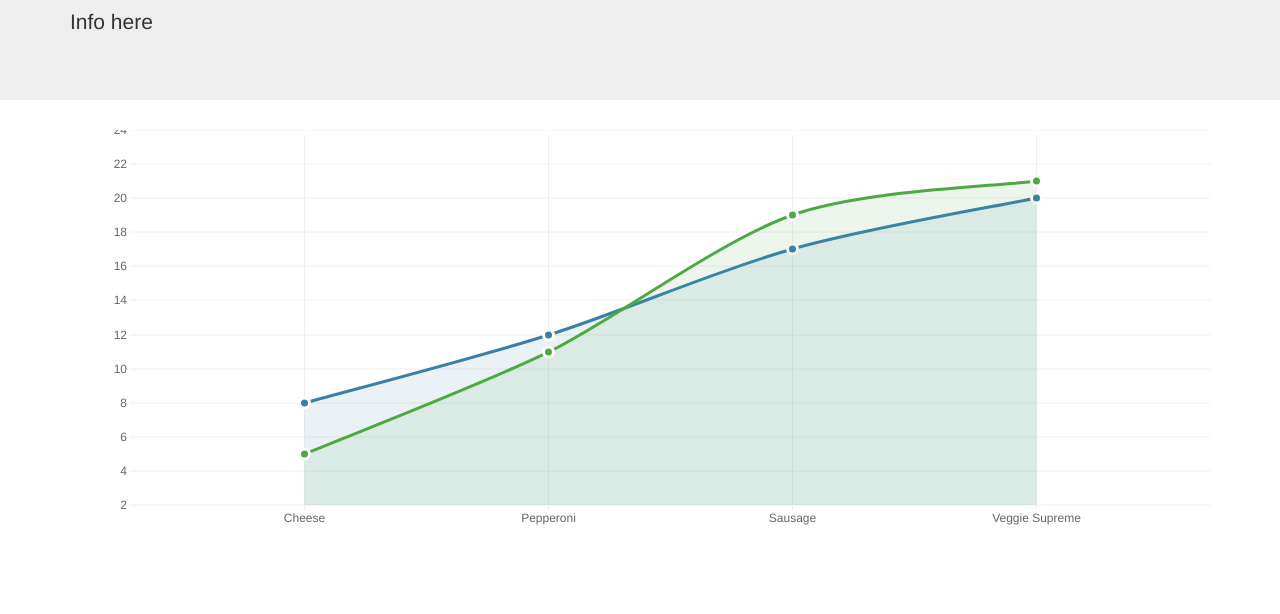
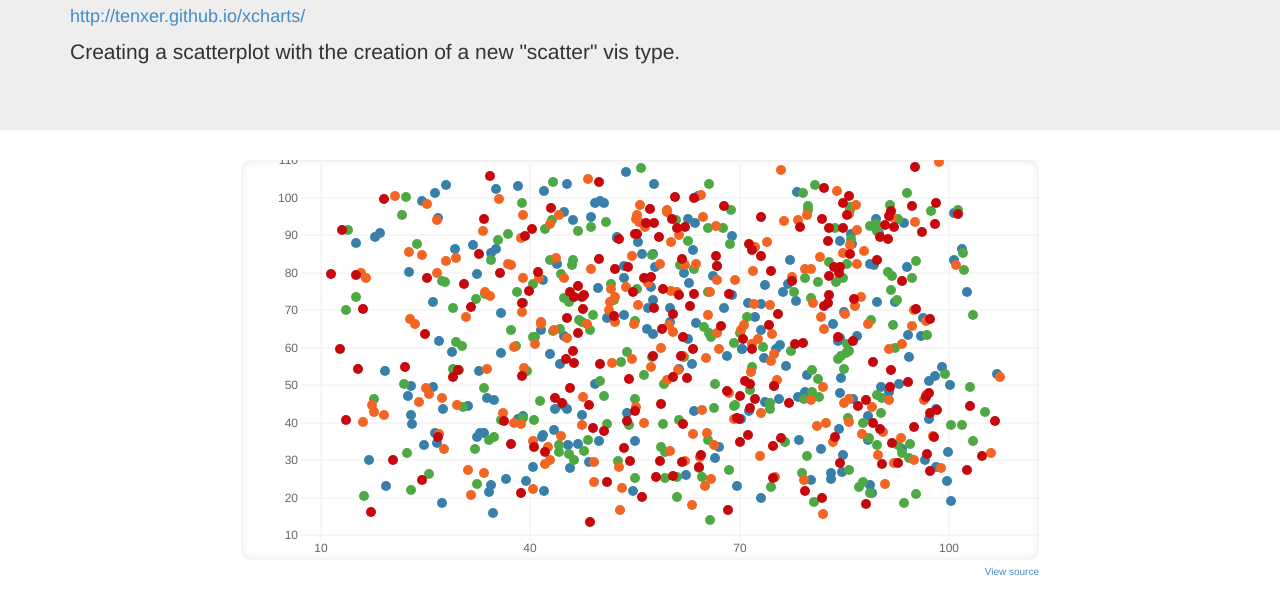
Before and after one commit to MikeAHenry/d3-libraries-demo, a plain HTML site: page xcharts/index.html in a window 1280 px wide. Shown: the part 154-768 px from the top of the page. Drawn offline with Linux system fonts and the light colour scheme; animation ran at ten frames a second.

Commit message:
Added xCharts scatterplot vis type and demo

```diff
--- a/xcharts/index.html
+++ b/xcharts/index.html
@@ -11,9 +11,21 @@
 	<!-- YOUR STYLES HERE -->
 	<style>
 
+		.chart-example {
+			width: 70%;
+			margin: auto;
+			text-align: right;
+		}
+
+		.chart-example .caption {
+			font-size: 10px;
+		}
+
 		#bar-chart {
 			width: 100%;
 			height: 400px;
+			border-radius: 10px;
+			box-shadow: 0 0 10px rgba(0,0,0,0.1) inset;
 		}
 
 	</style>
@@ -39,13 +51,17 @@
 	<div class="jumbotron">
 		<div class="container">
 			<h2>xcharts</h2>
-			<p>Info here</p>
+			<a href="http://tenxer.github.io/xcharts/"><h4>http://tenxer.github.io/xcharts/</h4></a>
+			<p>Creating a scatterplot with the creation of a new "scatter" vis type.</p>
 		</div>
 	</div>
 
 	<div class="container">
 
-		<figure id="bar-chart"></figure>
+		<div class="chart-example">
+			<figure id="bar-chart"></figure>
+			<span class="caption"><a href="https://github.com/MikeAHenry/d3-libraries-demo/tree/master/xcharts">View source<a></span>
+		</div>
 
 	</div>
 
--- a/xcharts/scripts/script.js
+++ b/xcharts/scripts/script.js
@@ -1,56 +1,98 @@
 document.addEventListener("DOMContentLoaded", function() {
 
 
+	function generateRandomScatter(min, max, n) {
+		var data = [];
+		for (var i = 0; i < n; i++) {
+			data.push({
+				"x":getRandom(min,max),
+				"y":getRandom(min,max)
+			});
+		}
+		return data;
+	}
+
+	function getRandom (min, max) {
+        return Math.random() * (max - min + 1) + min;
+    }
+
 	var data = {
-  "xScale": "ordinal",
+		"xScale": "linear",
 		"yScale": "linear",
 		"main": [
 			{
-      "className": ".pizza",
-      "data": [
-        {
-          "x": "Pepperoni",
-          "y": 4
+				"className": ".freshmen",
+				"data": generateRandomScatter(20,100,200)
 			},
 			{
-          "x": "Cheese",
-          "y": 8
+				"className": ".sophomore",
+				"data": generateRandomScatter(20,100,200)
 			},
 			{
-          "x": "Sausage",
-          "y": 5
+				"className": ".junior",
+				"data": generateRandomScatter(20,100,200)
 			},
 			{
-          "x": "Veggie Supreme",
-          "y": 3
-        }
-      ]
-    },
-    {
-      "className": ".pizza2",
-      "data": [
-        {
-          "x": "Pepperoni",
-          "y": 6
-        },
-        {
-          "x": "Cheese",
-          "y": 5
-        },
-        {
-          "x": "Sausage",
-          "y": 8
-        },
-        {
-          "x": "Veggie Supreme",
-          "y": 2
-        }
-      ]
+				"className": ".senior",
+				"data": generateRandomScatter(20,100,200)
 			}
 		]
 	};
 
-  var myChart = new xChart('cumulative', data, '#bar-chart');
 
+	var scatter = {
+		enter: function(self, storage, className, data) {
 
+			var container = self._g.selectAll('g' + className)
+			.data(data, function (d) {
+				return d.className;
 			});
+
+			container
+			.enter()
+			.append('g')
+			.attr('class', function (d, i) {
+				return 'circle' + className.replace(/\./g, ' ') +
+					' color' + i;
+			});
+
+			var circles = container.selectAll('circle')
+				.data(function (d) {
+					return d.data;
+				});
+
+			circles.enter()
+				.insert('circle')
+				.attr('style',"stroke-width: 0")
+				.attr('r',5)
+				.attr('cx',function(d) { return self.xScale(d.x)})
+				.attr('cy',function(d) { return self.yScale(d.y)});
+
+			storage.containers = container;
+			storage.circles = circles;
+
+		},
+		update: function(self, storage, timing) {
+			storage.circles.transition().duration(timing)
+				.style('opacity', 1)
+				.attr('cx',function(d) { return self.xScale(d.x + getRandom(-10,10))})
+				.attr('cy',function(d) { return self.yScale(d.y + getRandom(-10,10))});
+		},
+		exit: function(self, storage, timing) {
+			storage.circles.exit()
+				.transition().duration(timing)
+				.style('opacity', 0);
+		},
+		destroy: function(self, storage, timing) {
+
+			storage.circles
+				.transition().duration(timing)
+				.style('opacity', 0)
+				.remove();
+		}
+	};
+
+	xChart.setVis('scatter', scatter);
+
+	var myChart = new xChart('scatter', data, '#bar-chart');
+});
```
Lines whose indentation alone changed are shown as unchanged.
